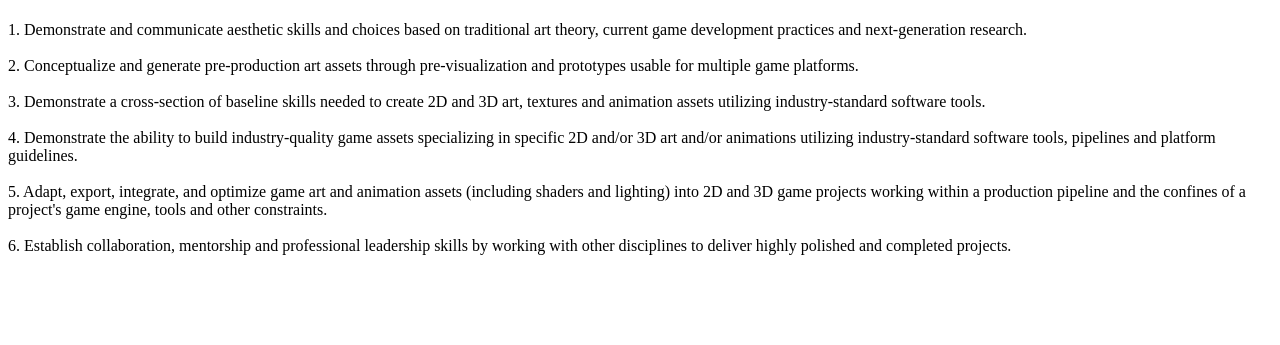
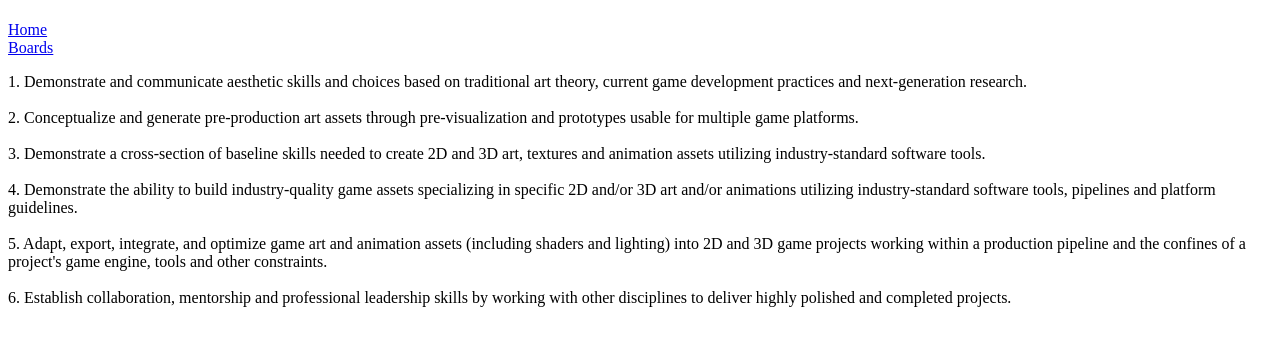
Before and after one commit to Unknown-001-CW/CSC102_2.0, a plain HTML site: page Boards.html in a window 1280 px wide. Shown: the part 59-404 px from the top of the page. Drawn offline with Linux system fonts and the light colour scheme.

Commit message:
Add files via upload

```diff
--- a/Boards.html
+++ b/Boards.html
@@ -1,17 +1,22 @@
 <!-- Daniel Santiago Cruz, 1/26/2025 -->
- <!-- DOCTYPE this is the first tag on the page and it tells the drowser that this is an HTML page -->
   <!DOCTYPE html>
-  <!-- the html tag goes next -->
-   <html>
-    <!-- the head sectiion has info for the browser and search engine -->
+   <html lang="en">
      <head>
+        <meta charset="Utf-8">
+        <meta name="viewport" content="width=device-width, initial-scale=1.0">
         <title>CSC102 Boards Page</title>
      </head>
+      <body>
+        <header>
+            <h1>Welcome to my CSC102 Boards Page</h1>
+            <!-- create a nav section to hold the menu -->
+            <nav>
+                <a href="Index.html">Home</a>
+                <br>
+                <a href="Boards.html">Boards</a>
+              </nav>
+        </header>
 
-     <!-- the body section holds the text and images that we want to show to the user -->
-      <body>
-        <h1>Welcome to my CSC102 Boards Page</h1>
-        <!-- p is paragraph tag; has spacing around it by default -->
         <p>
             1. Demonstrate and communicate aesthetic skills and choices based on traditional art theory, current game development
             practices and next-generation research.
```
Also changed, not shown: Index.html (+20 -9 lines).
